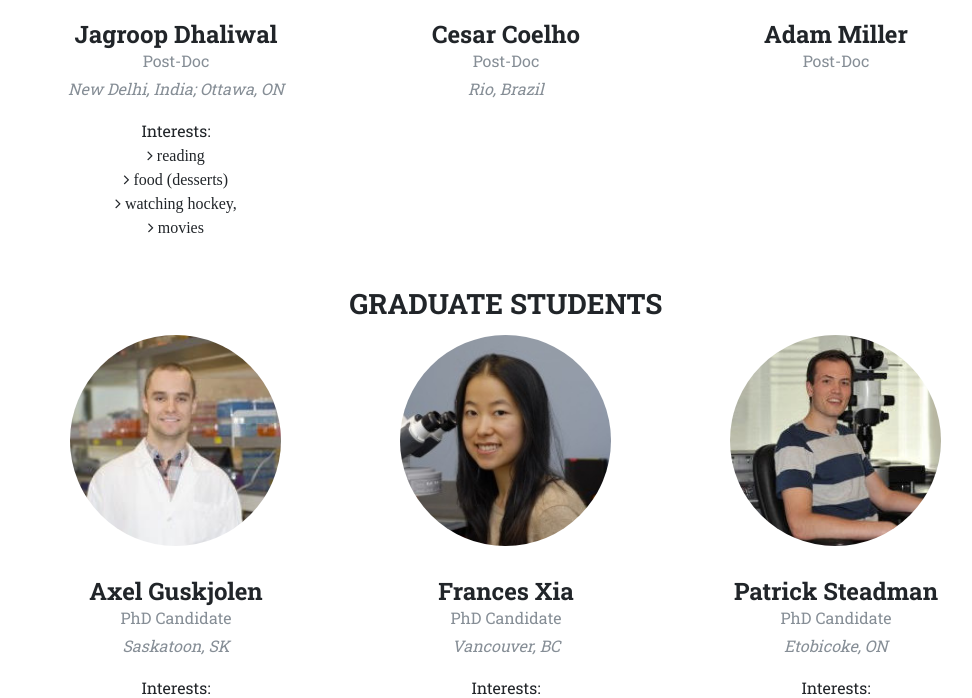
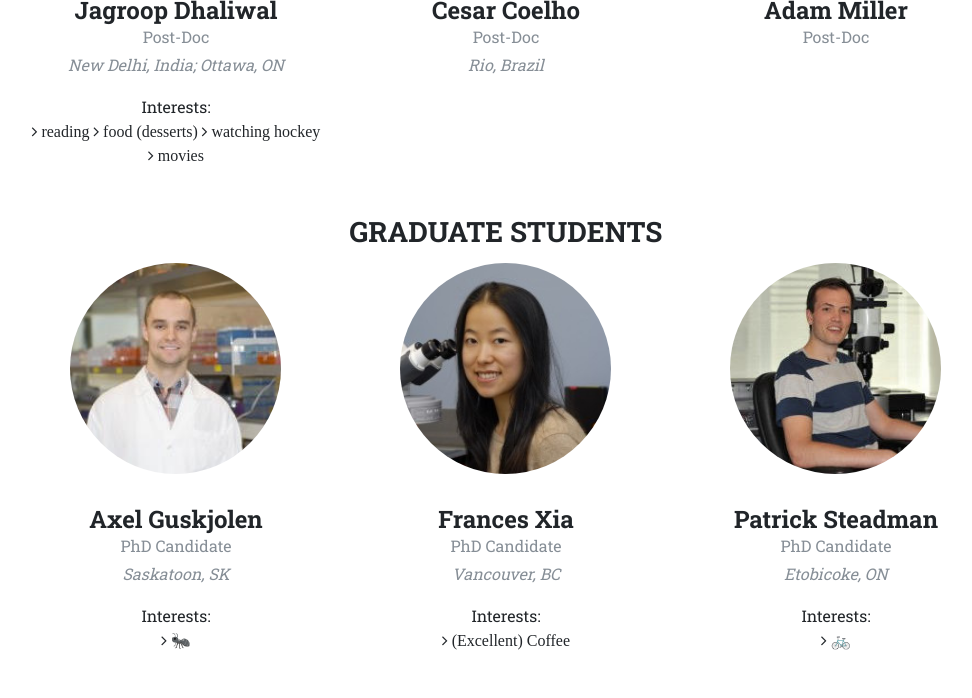
Before and after one commit to jf-lab/jflab, a Jekyll site: the page built from index.html, in a window 1280 px wide and 900 px high, scrolled down 4457 px, cut to the strip 137-835 px from the top of the window. Shown: the whole strip, without its empty margins (29-1001 px from the left). Built offline with Jekyll 4.4.1, drawn with Linux system fonts in a browser that asks for light colours; emoji names are drawn with the system emoji font; some web fonts are replaced.

Commit message:
format interests

```diff
--- a/_data/alumni.yml
+++ b/_data/alumni.yml
@@ -1,3 +1,5 @@
+#each entry must have a #name, and #position, otherwise you can also include #current for where they are now
+
 - name: Jonathan Epp
   position: Post-Doctoral Fellow
   current: Assistant Professor, University of Calgary
--- a/_data/grad_students.yml
+++ b/_data/grad_students.yml
@@ -40,7 +40,6 @@
 - name: Moushumi Nath
   position: MSc Candidate
   img_id: moushumi.jpg
-  contact:
   hometown: Montreal, QC
   interests:
     - Freebies
--- a/_data/postdocs.yml
+++ b/_data/postdocs.yml
@@ -26,7 +26,7 @@
   interests:
       - reading
       - food (desserts)
-      - watching hockey,
+      - watching hockey
       - movies
   hometown: New Delhi, India; Ottawa, ON
 
--- a/_includes/members.html
+++ b/_includes/members.html
@@ -21,7 +21,7 @@
                      <ul class="list-inline">
                           Interests:<br>
                          {% for interest in site.data.pi.interests %}
-                         <li class="fa fa-angle-right">&nbsp;{{ interest }}</li><br>
+                         <li class="fa fa-angle-right">&nbsp;{{ interest }}</li>
                          {% endfor %}
                      </ul>
 
@@ -54,7 +54,7 @@
                      <ul class="list-inline">
                          Interests:<br>
                          {% for interest in member.interests %}
-                         <li class="fa fa-angle-right">&nbsp;{{ interest }}</li><br>
+                         <li class="fa fa-angle-right">&nbsp;{{ interest }}</li>
                          {% endfor %}
                      </ul>
                      {% endif %}
@@ -93,7 +93,7 @@
                       <ul class="list-inline">
                            Interests:<br>
                           {% for interest in member.interests %}
-                          <li class="fa fa-angle-right">&nbsp;{{ interest }}</li><br>
+                          <li class="fa fa-angle-right">&nbsp;{{ interest }}</li>
                           {% endfor %}
                       </ul>
                       {% endif %}
@@ -129,7 +129,7 @@
                        <ul class="list-inline">
                            Interests:<br>
                            {% for interest in member.interests %}
-                           <li class="fa fa-angle-right">&nbsp;{{ interest }}</li><br>
+                           <li class="fa fa-angle-right">&nbsp;{{ interest }}</li>
                            {% endfor %}
                        </ul>
                        {% endif %}
```
Also changed, not shown: 2 other files.
